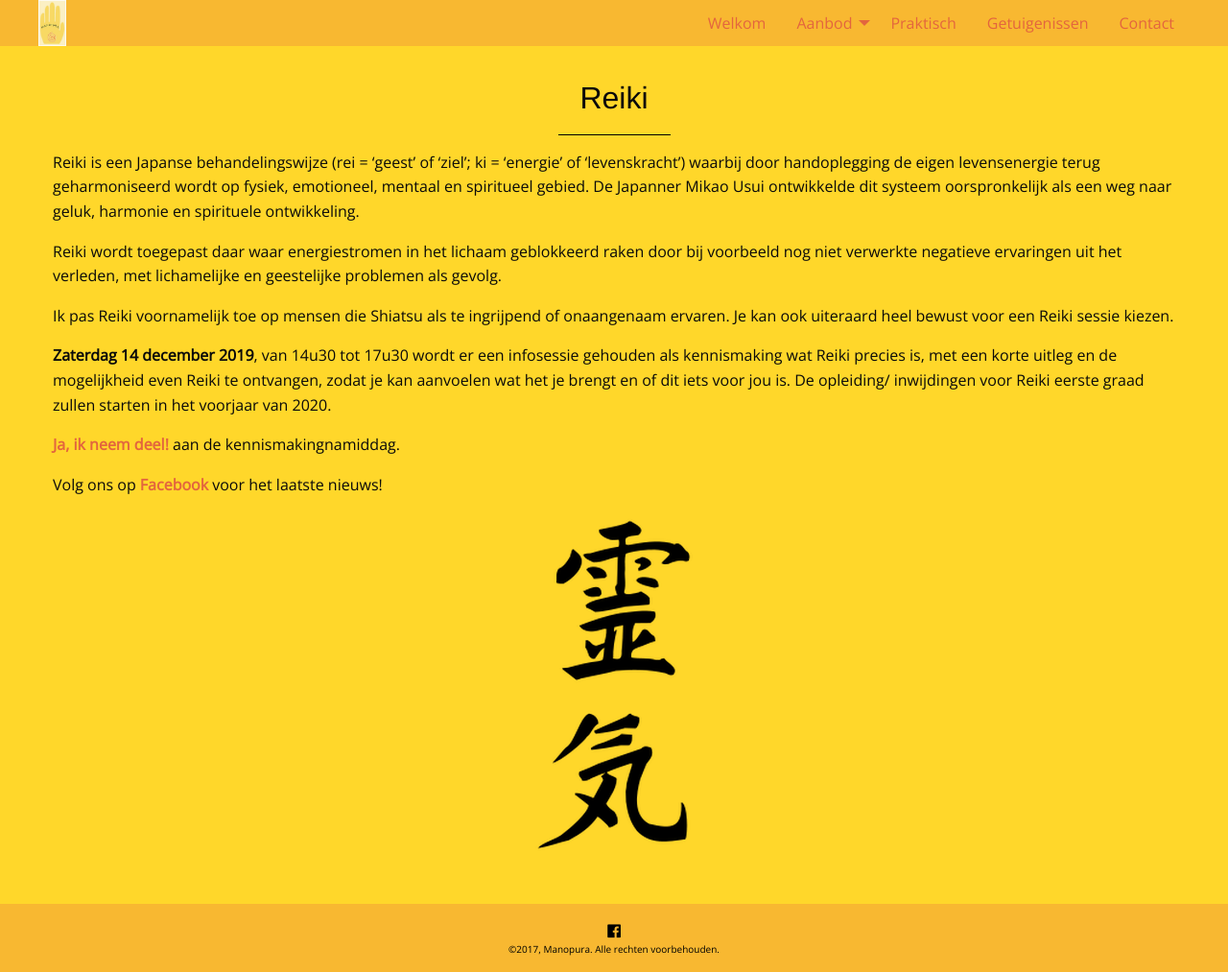
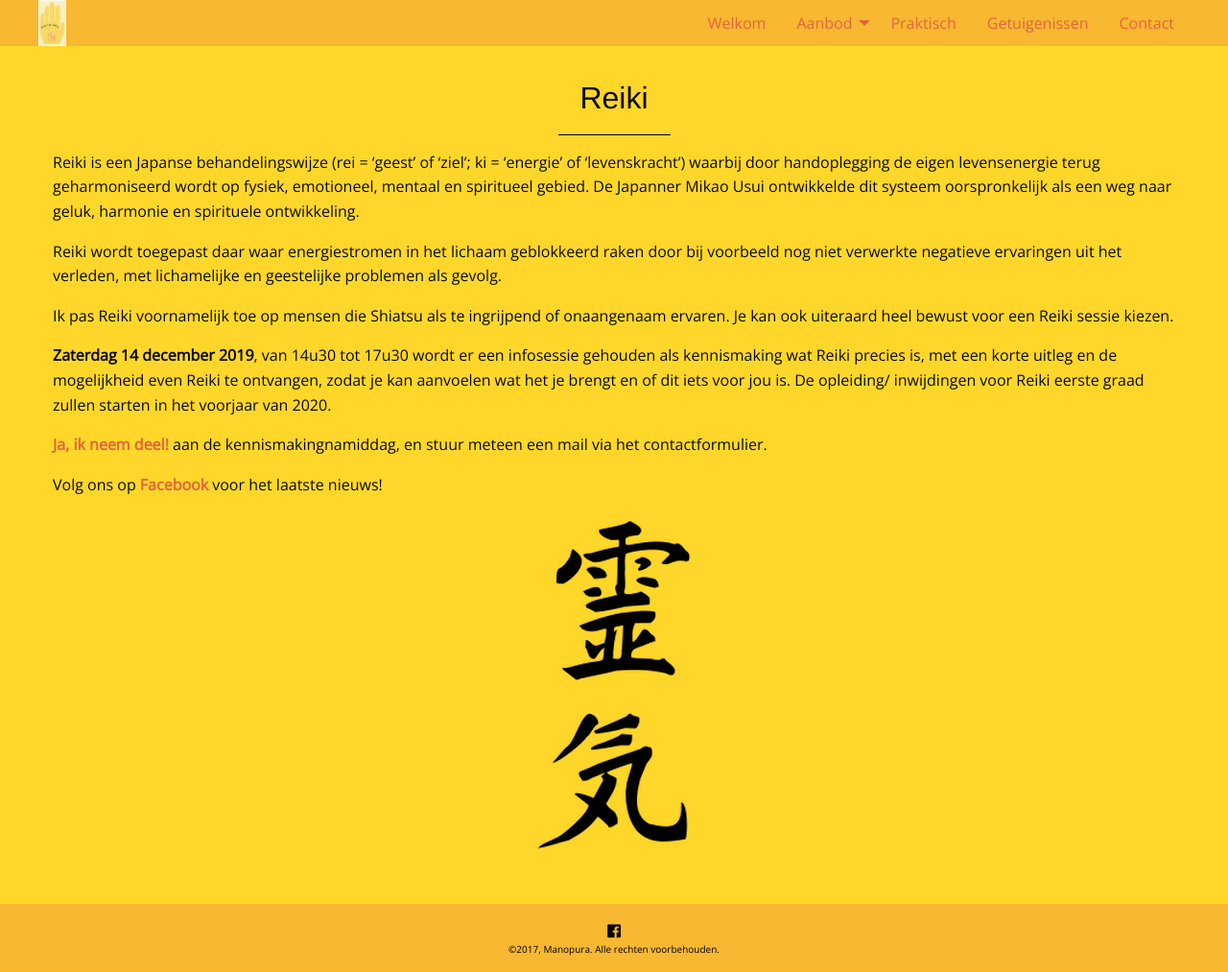
Before and after one commit to manopura/manopura.github.io, a Jekyll site: the page built from reiki.md, in a window 1280 px wide. Shown: the whole page at 96% size. Built offline with Jekyll 4.4.1, drawn with Linux system fonts in a browser that asks for light colours; nearby versions of some CDN libraries; our own code applies the rules of GitHub Pages for plain Markdown files.

Commit message:
Update reiki.md

```diff
--- a/reiki.md
+++ b/reiki.md
@@ -16,7 +16,7 @@ Je kan ook uiteraard heel bewust voor een Reiki sessie kiezen.
 De opleiding/ inwijdingen voor Reiki eerste graad zullen starten in het voorjaar van 2020.
 
 
-[**Ja, ik neem deel!**](http://www.manopura.be/contact.html) aan de kennismakingnamiddag.
+[**Ja, ik neem deel!**](http://www.manopura.be/contact.html) aan de kennismakingnamiddag, en stuur meteen een mail via het contactformulier.
 
 
 Volg ons op [**Facebook**](https://www.facebook.com/manopura/) voor het laatste nieuws!
```
